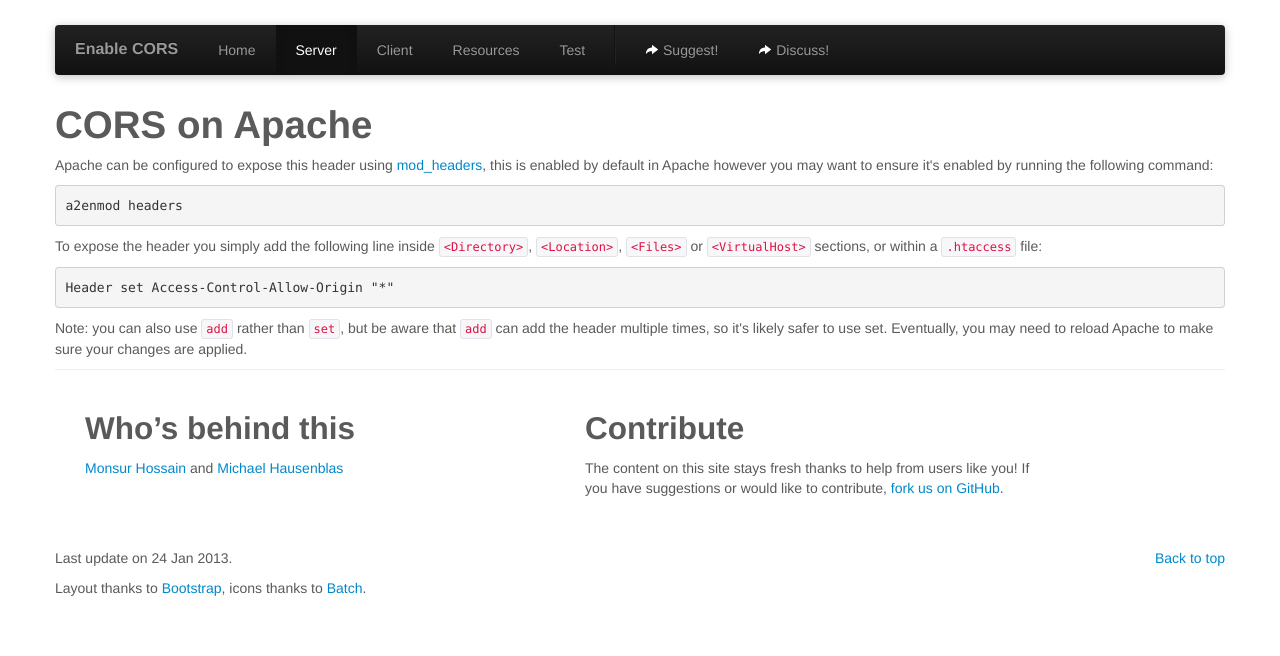
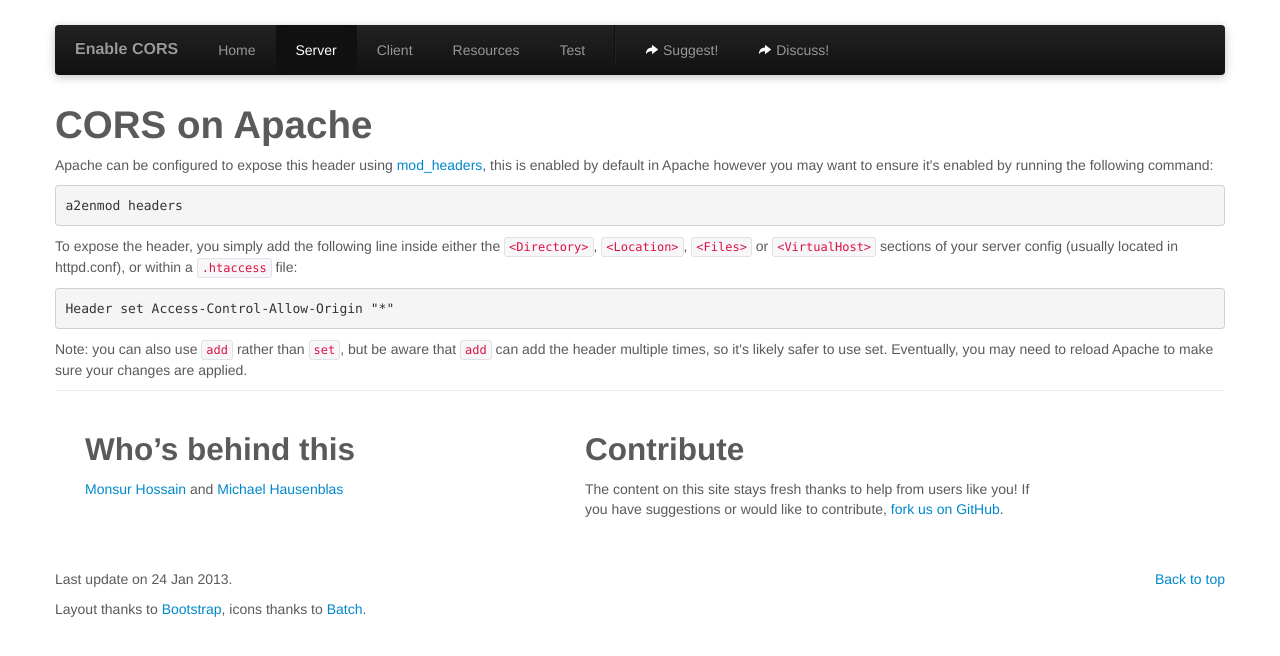
Before and after one commit to monsur/enable-cors.org, a Jekyll site: the page built from server_apache.html, in a window 1280 px wide. Shown: the top 656 px of the page. Built offline with Jekyll 4.4.1, drawn with Linux system fonts in a browser that asks for light colours.

Commit message:
Clarify the config location. Fixes #30

```diff
--- a/server_apache.html
+++ b/server_apache.html
@@ -12,7 +12,7 @@ title: enable cross-origin resource sharing
 			</p>
 			<pre class="code">a2enmod headers</pre>
 			<p>
-				To expose the header you simply add the following line inside <code>&lt;Directory&gt;</code>, <code>&lt;Location&gt;</code>, <code>&lt;Files&gt;</code> or <code>&lt;VirtualHost&gt;</code> sections, or within a <code>.htaccess</code> file:
+				To expose the header, you simply add the following line inside either the <code>&lt;Directory&gt;</code>, <code>&lt;Location&gt;</code>, <code>&lt;Files&gt;</code> or <code>&lt;VirtualHost&gt;</code> sections of your server config (usually located in httpd.conf), or within a <code>.htaccess</code> file:
 			</p>
 			<pre class="code">Header set Access-Control-Allow-Origin "*"</pre>
 			<p class="note">
```
